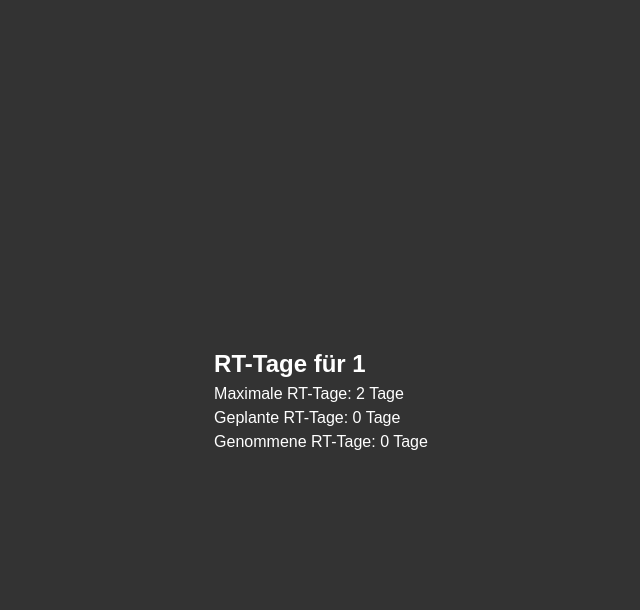
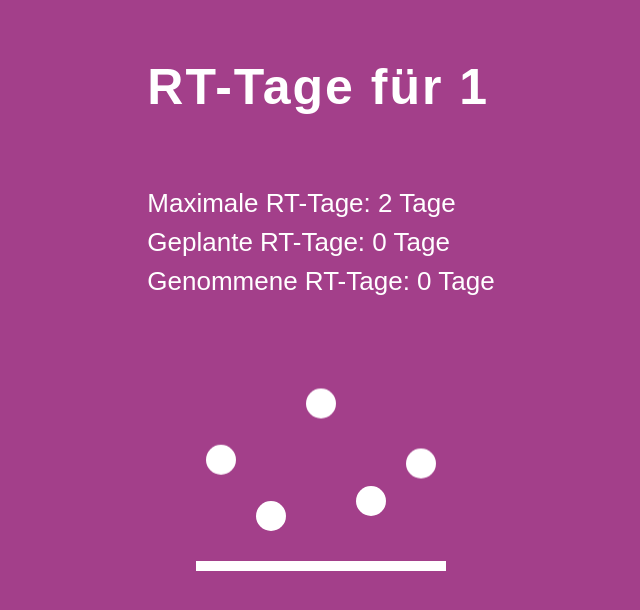
Before and after one commit to SonjaLu/PersonnelManagement, a React (Vite) app in the folder frontend/: page /rtdays/1 in a window 1280 px wide. Shown: the top 610 px of the page, without its empty margins (319-959 px from the left). Built offline with nearby package versions, Linux system fonts and the light colour scheme.

Commit message:
rt animation

```diff
--- a/frontend/src/components/Staff/RTdays.css
+++ b/frontend/src/components/Staff/RTdays.css
@@ -1,3 +1,87 @@
+.wrapdiv {
+    display: flex;
+    flex-direction: column;
+    justify-content: center;
+    align-items: center;
+    height: 100vh;
+    width: 100%;
+    animation: bgchange 20s infinite;
+}
+
 .rtdiv {
     color: white;
+    margin-bottom: 50px;
+	font-size: 26px;
 }
+
+.rth2 {
+	font-size: 50px;
+	font-weight: 700;
+	margin-bottom: 20px;
+	letter-spacing: 2px;
+}
+.jumpbox {
+	height: 50vh;
+	display: flex;
+	justify-content: center;
+	align-items: center;
+
+    animation: bgchange 20s infinite;
+}
+
+ul {
+	margin: 0;
+	padding: 0;
+	display: flex;
+	border-bottom: solid 10px white;
+}
+
+ul li {
+	list-style: none;
+	width: 30px;
+	height: 30px;
+	background-color: white;
+	margin: 0 10px;
+	border-radius: 50%;
+	animation: jumping 0.8s linear infinite;
+}
+
+@keyframes jumping {
+	0% { transform: translateY(0); }
+	50% { transform: translateY(-150px); }
+	100% { transform: translateY(0); }
+}
+
+ul li:nth-child(1) {
+	animation-delay: 0.45s;
+}
+
+ul li:nth-child(2) {
+	animation-delay: 0.6s;
+}
+
+ul li:nth-child(3) {
+	animation-delay: 0.3s;
+}
+
+ul li:nth-child(4) {
+	animation-delay: 0;
+}
+
+ul li:nth-child(5) {
+	animation-delay: 0.1s;
+}
+
+@keyframes bgchange {
+	0% { background-color: #272727 }
+
+	20% { background-color: blue }
+
+	40% { background-color: tomato }
+
+	60% { background-color: lightblue }
+
+	80% { background-color: darkgreen }
+
+	100% { background-color: #272727 }
+}
--- a/frontend/src/components/Staff/RTdays.jsx
+++ b/frontend/src/components/Staff/RTdays.jsx
@@ -21,14 +21,29 @@ function RtDays() {
   const rtDaysData = getRtDaysData();
 
   return (
+  <div className="wrapdiv">
     <div className="rtdiv">
-      <h2>RT-Tage für {staffName}</h2>
+      <h2 className="rth2">RT-Tage für {staffName}</h2><br></br>
       <p>Maximale RT-Tage: {rtDaysData.maxRtDays} Tage</p>
       <p>Geplante RT-Tage: {rtDaysData.plannedRtDays} Tage</p>
       <p>Genommene RT-Tage: {rtDaysData.takenRtDays} Tage</p>
+    </div>
+<div className="jumpbox">
+  <ul>
+    <li>
+    </li>
+    <li>
 
-      {/* Kalenderkomponente hier einfügen */}
+    </li>
+    <li>
+    </li>
+    <li></li>
+    <li></li>
+  </ul>
+</div>
     </div>
+
+
   );
 }
 
--- a/frontend/src/components/Staff/Sickdays.css
+++ b/frontend/src/components/Staff/Sickdays.css
@@ -123,8 +123,8 @@
     width: 50px;
     bottom: 0;
 
-    /* background: url(https://s3-us-west-2.amazonaws.com/s.cdpn.io/130015/tree.svg) no-repeat; */
-    background: url('./assets/tree1.svg') no-repeat;
+    background: url(https://s3-us-west-2.amazonaws.com/s.cdpn.io/130015/tree.svg) no-repeat;
+    /* background: url('./assets/tree1.svg') no-repeat;  */
     background-size: cover;
 }
   .rock {
```
Also changed, not shown: frontend/src/components/Calender/Calender.css (added), frontend/src/components/Calender/Calender.jsx (added).
